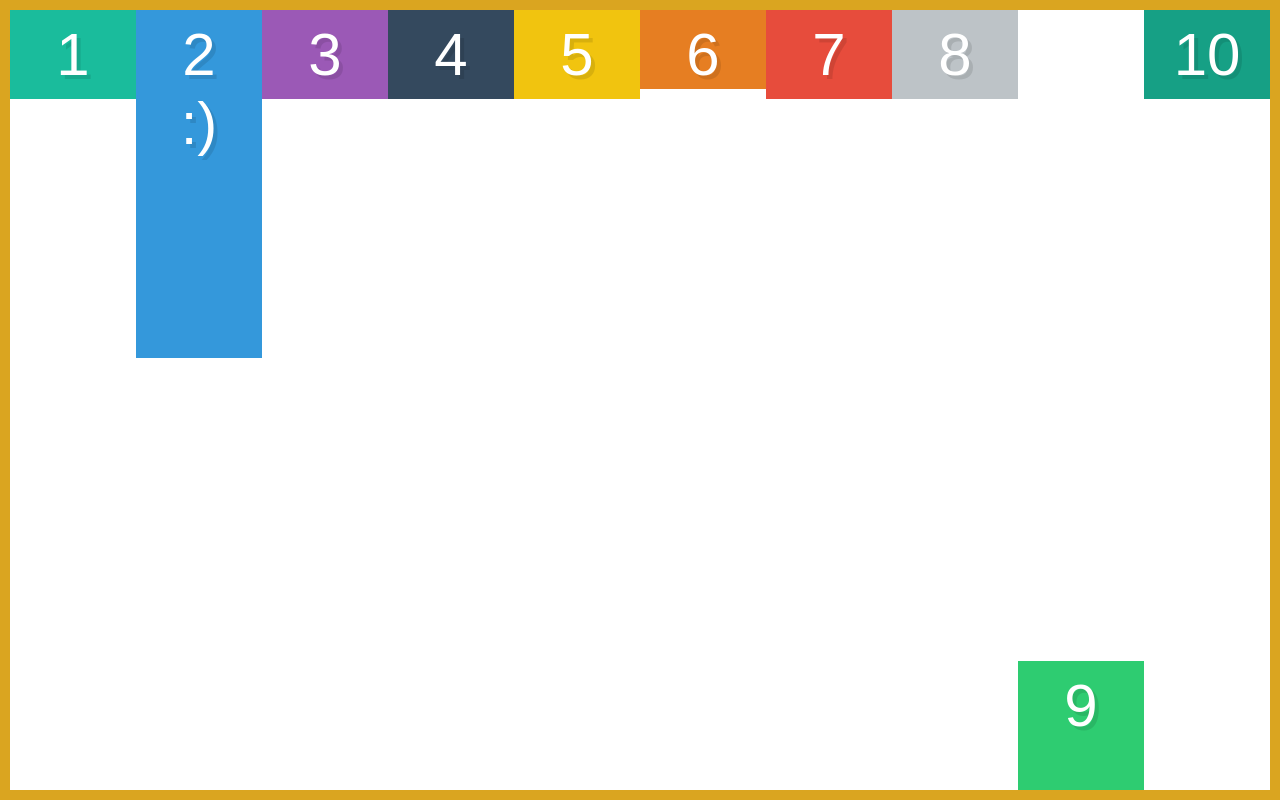
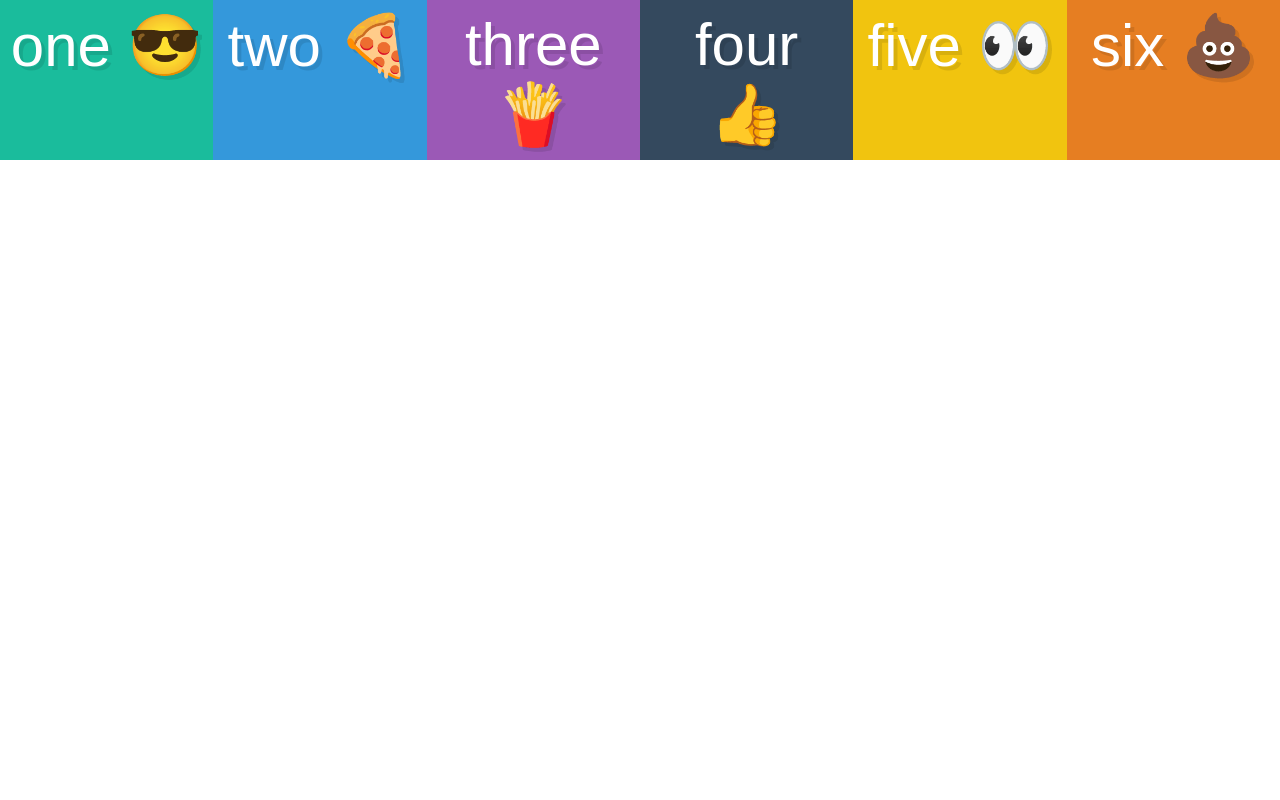
Before and after one commit to thealice/css-sandbox, a plain HTML site: page index.html in a window 1280 px wide. Drawn offline with Linux system fonts and the light colour scheme.

Commit message:
change box items content and reset styling

```diff
--- a/index.html
+++ b/index.html
@@ -8,16 +8,12 @@
 <body>
 
   <div class="container">
-    <div class="box box1">1</div>
-    <div class="box box2">2 <br /> :)</div>
-    <div class="box box3">3</div>
-    <div class="box box4">4</div>
-    <div class="box box5">5</div>
-    <div class="box box6">6</div>
-    <div class="box box7">7</div>
-    <div class="box box8">8</div>
-    <div class="box box9">9</div>
-    <div class="box box10">10</div>
+    <div class="box box1">one 😎</div>
+    <div class="box box2">two 🍕</div>
+    <div class="box box3">three 🍟</div>
+    <div class="box box4">four 👍</div>
+    <div class="box box5">five 👀</div>
+    <div class="box box6">six 💩</div>
   </div>
 
 </body>
--- a/style.css
+++ b/style.css
@@ -31,24 +31,8 @@
 /* We start writing out flexbox here. The above is just page setup */
 .container {
   display:flex;
-  border: 10px solid goldenrod;
-  height: 100vh;
-  align-items: flex-start;
 }
 
 .box {
-  width: 33.33333%;
+  flex: 1;
 }
-
-.box2 {
-  padding-bottom: 200px;
-}
-
-.box6 {
-  padding-bottom: 0;
-}
-
-.box9 {
-  padding-bottom: 50px;
-  align-self: flex-end;
-}
```
